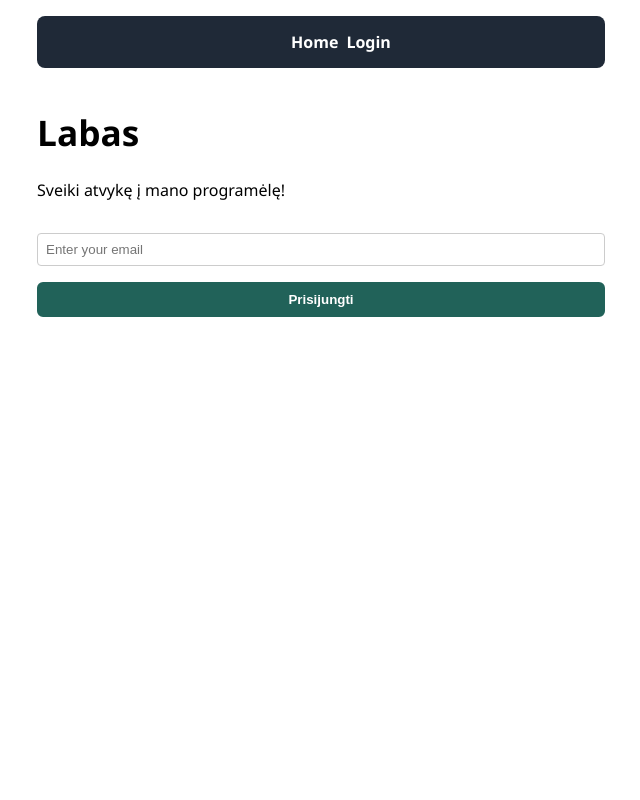
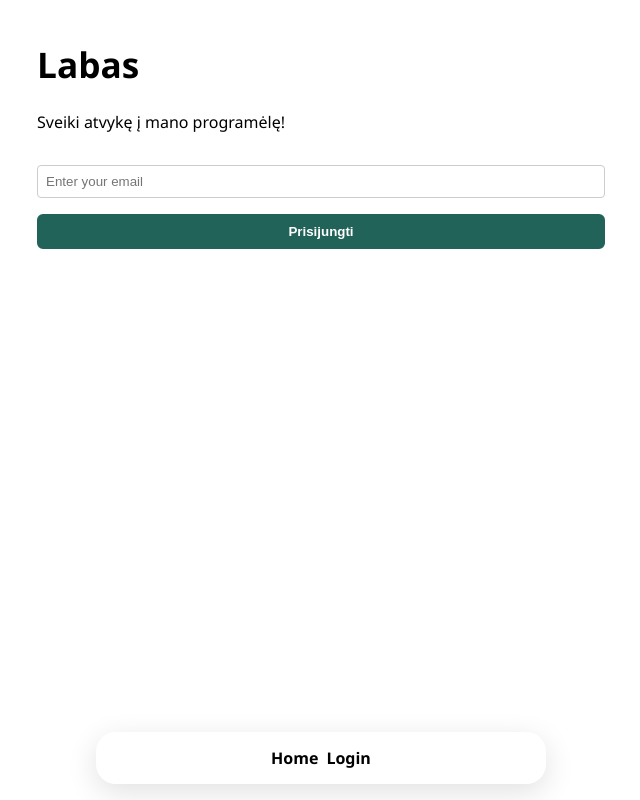
Before and after one commit to IKK-LTU/journal, a React (Vite) app: page / in a window 1280 px wide. Shown: the whole page, without its empty margins (319-959 px from the left). Built offline with nearby package versions, Linux system fonts and the light colour scheme.

Commit message:
feat: update navbar and install icons lib

```diff
--- a/package.json
+++ b/package.json
@@ -16,6 +16,7 @@
     "class-variance-authority": "^0.7.1",
     "clsx": "^2.1.1",
     "localforage": "^1.10.0",
+    "lucide-react": "^0.562.0",
     "react": "^19.2.0",
     "react-dom": "^19.2.0",
     "react-router-dom": "^7.12.0",
--- a/src/components/navbar/Navbar.tsx
+++ b/src/components/navbar/Navbar.tsx
@@ -17,6 +17,7 @@ const Navbar = () => {
       <StyledNavList>
         {navigationItems.map((item) => (
           <li key={item.src}>
+
             <StyledListNavItemAnch href={item.src}>
               {item.name}
             </StyledListNavItemAnch>
@@ -30,6 +31,9 @@ const Navbar = () => {
 export default Navbar;
 
 const StyledNavbar = styled.nav`
+  position: fixed;
+  bottom: 16px;
+
   display: flex;
   align-items: center;
   justify-content: space-between;
@@ -37,10 +41,20 @@ const StyledNavbar = styled.nav`
 
   height: 52px;
   width: 100%;
+  max-width: 450px;
 
   padding: 1rem 1.5rem;
 
-  background-color: #1f2937;
+  background: rgba(255, 255, 255, 0.18);
+  backdrop-filter: blur(20px) saturate(180%);
+  -webkit-backdrop-filter: blur(20px) saturate(180%);
+
+  border-radius: 20px;
+
+  box-shadow: 0 8px 30px rgba(0, 0, 0, 0.12),
+    inset 0 1px 0 rgba(255, 255, 255, 0.4);
+  color: red;
+  border: 1px solid rgba(255, 255, 255, 0.35);
 `;
 
 const StyledNavList = styled.ol`
@@ -53,11 +67,12 @@ const StyledNavList = styled.ol`
   width: 100%;
 
   margin: 0;
+  padding: 0;
 
   color: white;
 `;
 
 const StyledListNavItemAnch = styled.a`
-  color: white;
+  color: black;
   font-weight: bold;
 `;
```
Also changed, not shown: 1 other file (tests, documents, lock files or other folders).
